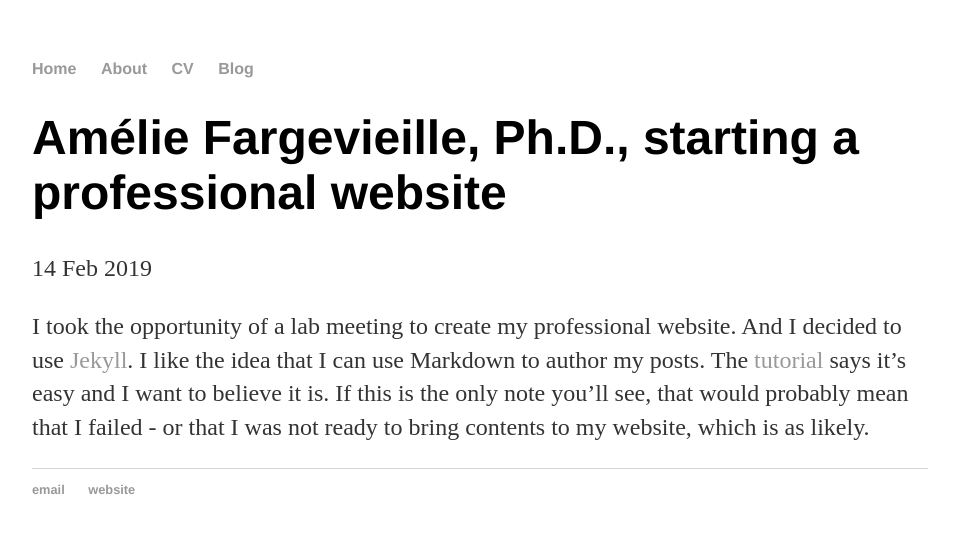
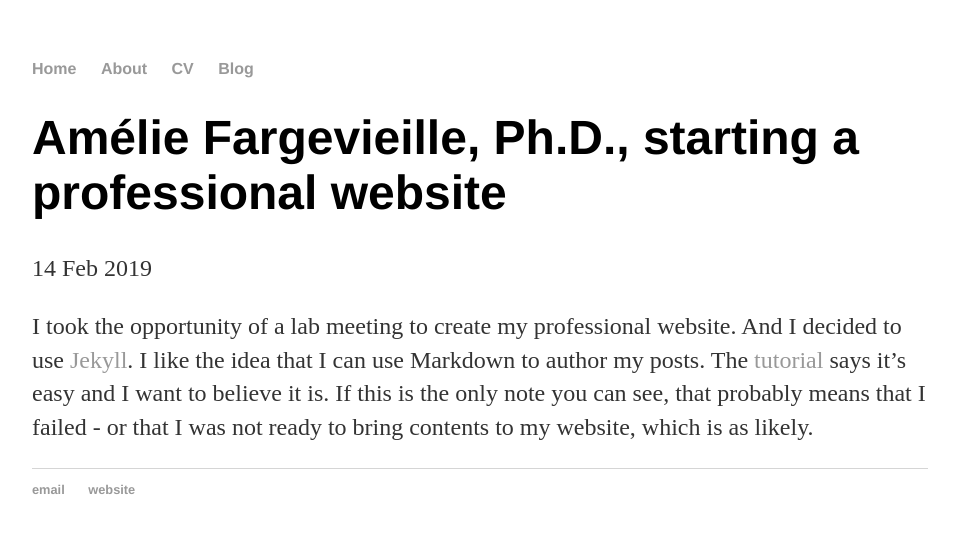
Before and after one commit to ameliefar/ameliefar.github.io, a Jekyll site: the page built from _posts/2019-02-14-one-two-one-two-this-is-not-a-test.md, in a window 1280 px wide. Shown: the top 533 px of the page, without its empty margins (160-1119 px from the left). Built offline with Jekyll 4.4.1, drawn with Linux system fonts in a browser that asks for light colours.

Commit message:
Update 2019-02-14-one-two-one-two-this-is-not-a-test.md

```diff
--- a/_posts/2019-02-14-one-two-one-two-this-is-not-a-test.md
+++ b/_posts/2019-02-14-one-two-one-two-this-is-not-a-test.md
@@ -4,4 +4,4 @@ title: "Amélie Fargevieille, Ph.D., starting a professional website"
 date: 2019-02-14
 ---
 
-I took the opportunity of a lab meeting to create my professional website. And I decided to use [Jekyll](http://jekyllrb.com). I like the idea that I can use Markdown to author my posts. The [tutorial](http://jmcglone.com/guides/github-pages/) says it's easy and I want to believe it is. If this is the only note you'll see, that would probably mean that I failed - or that I was not ready to bring contents to my website, which is as likely.
+I took the opportunity of a lab meeting to create my professional website. And I decided to use [Jekyll](http://jekyllrb.com). I like the idea that I can use Markdown to author my posts. The [tutorial](http://jmcglone.com/guides/github-pages/) says it's easy and I want to believe it is. If this is the only note you can see, that probably means that I failed - or that I was not ready to bring contents to my website, which is as likely.
```
